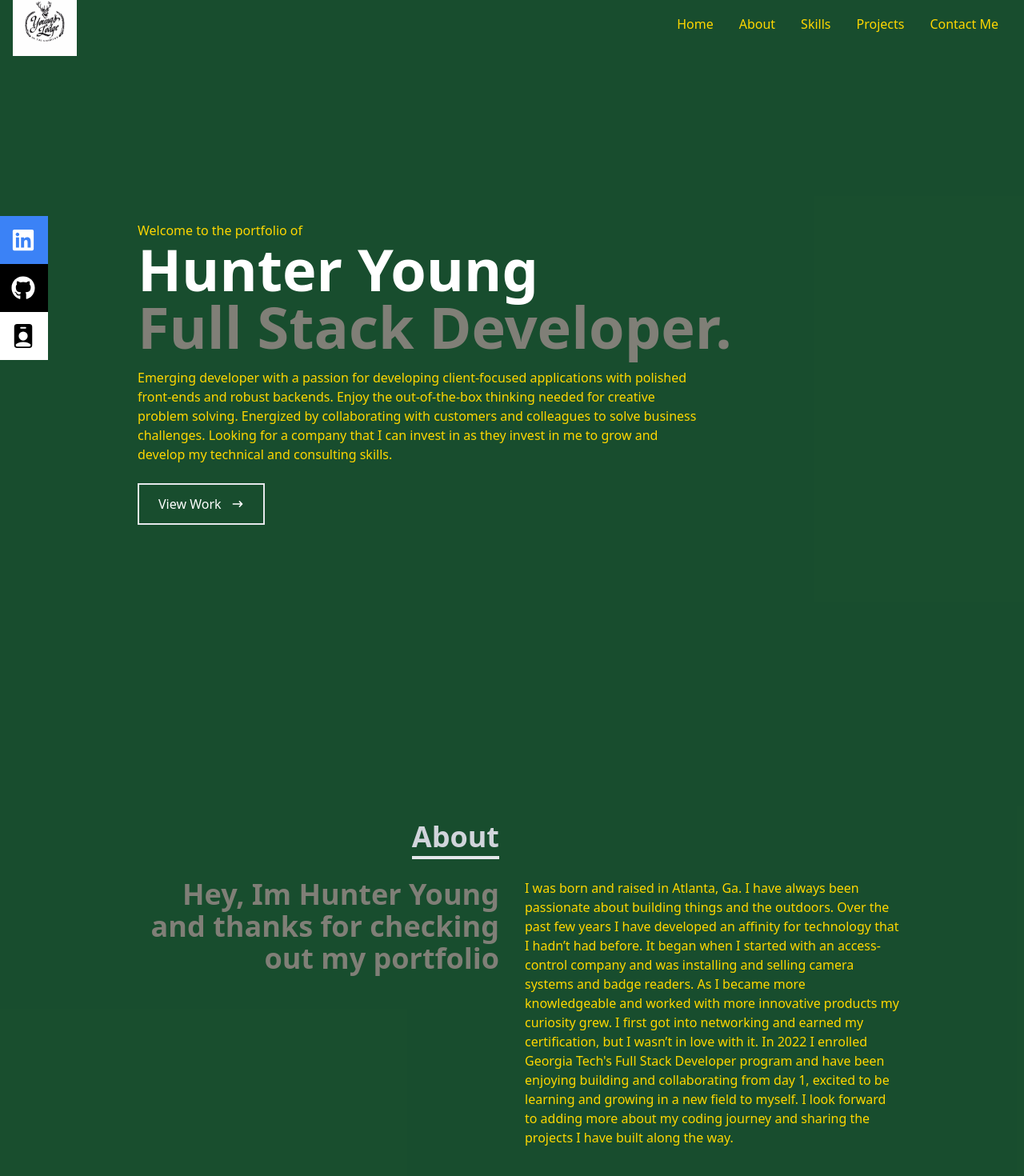
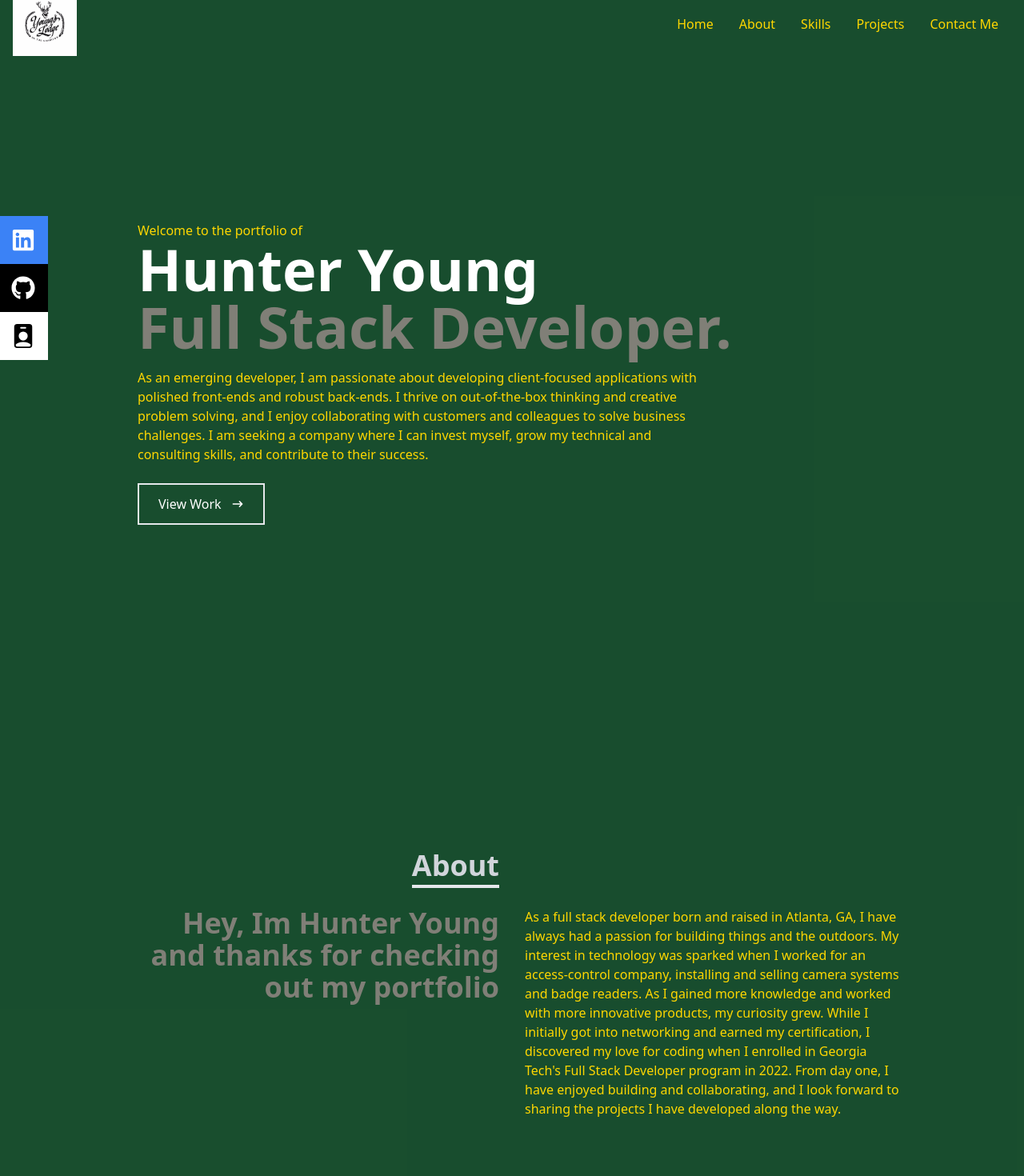
Before and after one commit to hdyoung21/Portfolio, a React (Create React App) app: page / in a window 1280 px wide. Shown: the part 10-1480 px from the top of the page at 80% size. Built offline with nearby package versions, Linux system fonts and the light colour scheme.

Commit message:
paragraph edits

```diff
--- a/src/components/About.jsx
+++ b/src/components/About.jsx
@@ -17,7 +17,7 @@ function About() {
                         <p>Hey, Im Hunter Young and thanks for checking out my portfolio</p>
                     </div>
                     <div>
-                        <p className='text-[#ffd700] pb-20'>I was born and raised in Atlanta, Ga. I have always been passionate about building things and the outdoors. Over the past few years I have developed an affinity for technology that I hadn’t had before. It began when I started with an access-control company and was installing and selling camera systems and badge readers. As I became more knowledgeable and worked with more innovative products my curiosity grew. I first got into networking and earned my certification, but I wasn’t in love with it. In 2022 I enrolled Georgia Tech's Full Stack Developer program and have been enjoying building and collaborating from day 1, excited to be learning and growing in a new field to myself. I look forward to adding more about my coding journey and sharing the projects I have built along the way.</p>
+                        <p className='text-[#ffd700] pb-20'>As a full stack developer born and raised in Atlanta, GA, I have always had a passion for building things and the outdoors. My interest in technology was sparked when I worked for an access-control company, installing and selling camera systems and badge readers. As I gained more knowledge and worked with more innovative products, my curiosity grew. While I initially got into networking and earned my certification, I discovered my love for coding when I enrolled in Georgia Tech's Full Stack Developer program in 2022. From day one, I have enjoyed building and collaborating, and I look forward to sharing the projects I have developed along the way.</p>
                     </div>
 
                 </div>
--- a/src/components/Home.jsx
+++ b/src/components/Home.jsx
@@ -10,7 +10,7 @@ function Home() {
                 <p className='text-[#ffd700]'>Welcome to the portfolio of</p>
                 <h1 className='text-white font-bold text-4xl sm:text-7xl'>Hunter Young</h1>
                 <h2 className='text-[#807f77] font-bold text-3xl sm:text-7xl'>Full Stack Developer.</h2>
-                <p className='text-[#ffd700] py-4 max-w-[700px]'>Emerging developer with a passion for developing client-focused applications with polished front-ends and robust backends.  Enjoy the out-of-the-box thinking needed for creative problem solving.  Energized by collaborating with customers and colleagues to solve business challenges. Looking for a company that I can invest in as they invest in me to grow and develop my technical and consulting skills.</p>
+                <p className='text-[#ffd700] py-4 max-w-[700px]'>As an emerging developer, I am passionate about developing client-focused applications with polished front-ends and robust back-ends. I thrive on out-of-the-box thinking and creative problem solving, and I enjoy collaborating with customers and colleagues to solve business challenges. I am seeking a company where I can invest myself, grow my technical and consulting skills, and contribute to their success.</p>
                 <div>
                     <button className='text-white border-2 px-6 py-3 my-2 flex items-center hover:bg-black hover:border-[#ffd700]'>
                         View Work
```
